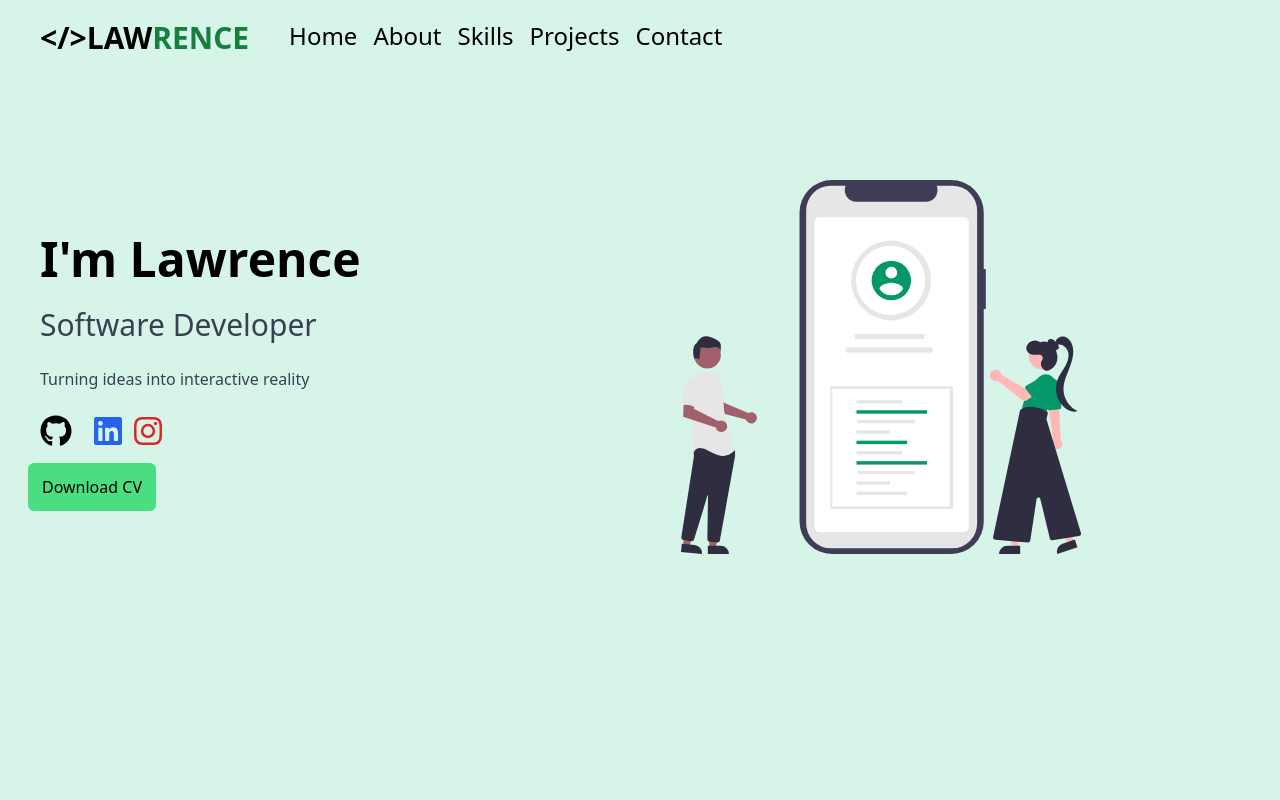
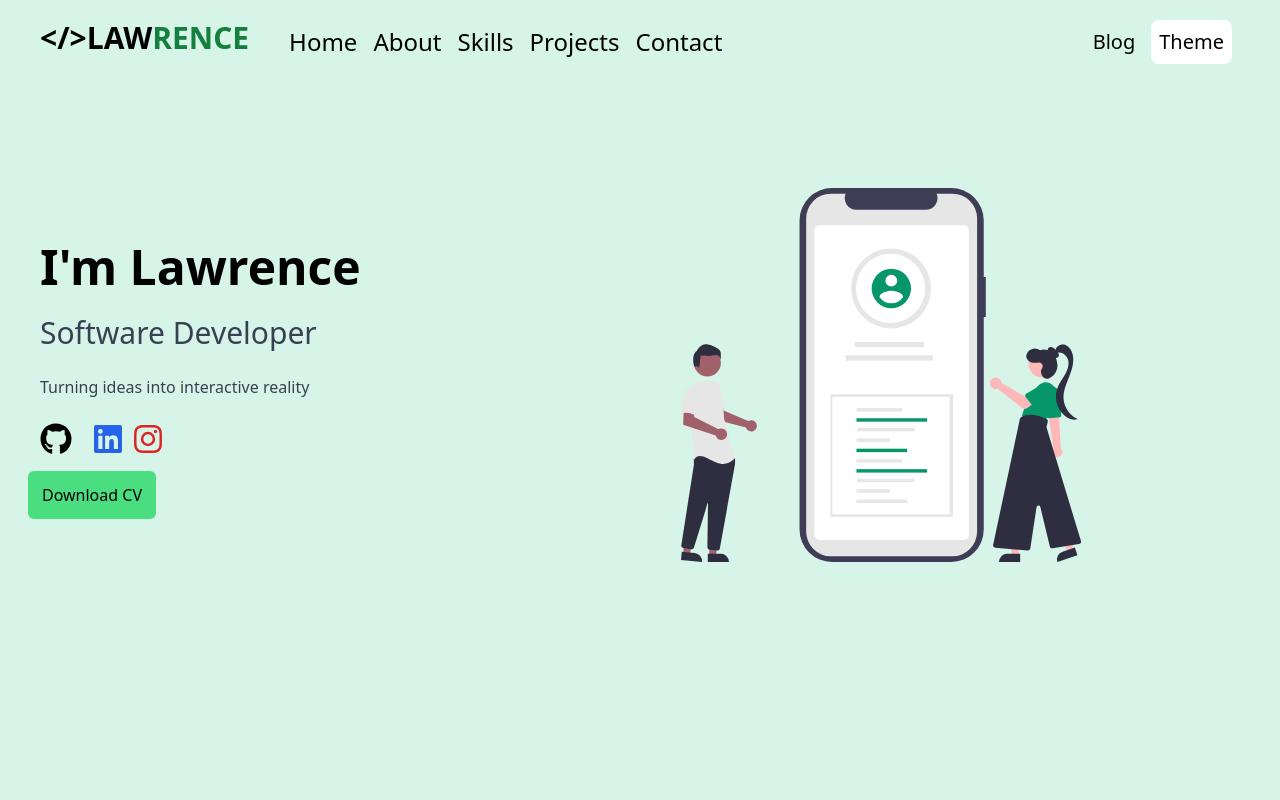
Before and after one commit to linscot10/my_portfolio, a React (Vite) app: page / in a window 1280 px wide. Shown: the top 800 px of the page. Built offline with nearby package versions, Linux system fonts and the light colour scheme.

Commit message:
portfolio project

```diff
--- a/src/components/Navbar.jsx
+++ b/src/components/Navbar.jsx
@@ -2,17 +2,27 @@ import React from 'react'
 
 const Navbar = () => {
   return (
-    <div className='mx-10 pt-5'>
-        <nav className='flex flex-row gap-10  justify-start'>
+    <div className=' flex  gap-7 mx-10 pt-5 '>
+        <nav className='flex flex-row gap-10  justify-start '>
             <div className='md:text-3xl  font-bold' >{"</>"}LAW<span className='text-green-700'>RENCE</span></div>
-            <ul className='flex flex-row gap-4 md:text-2xl '>
-            <li><a href='#Home'>Home</a></li>
-            <li><a href='#About'>About</a></li>
-            <li><a href='#Skills'>Skills</a></li>
-            <li><a href='#Projects'>Projects</a></li>
-            <li><a href='#Contact'>Contact</a></li>
+            <ul className='flex flex-row gap-4 md:text-2xl  '>
+            <li className='flex items-center'><a href='#Home'>Home</a></li>
+            <li className='flex items-center'><a href='#About'>About</a></li>
+            <li className='flex items-center'><a href='#Skills'>Skills</a></li>
+            <li className='flex items-center'><a href='#Projects'>Projects</a></li>
+            <li className='flex items-center'><a href='#Contact'>Contact</a></li>
             </ul>
+
+
+
+
+
         </nav>
+
+        <ul className='flex flex-row gap-4 md:text-xl  ml-auto'>
+                 <li  className='flex items-center'><a href='#Home'>Blog</a></li>
+            <button className='flex items-center rounded-lg bg-white p-2 mr-2'>Theme</button>
+              </ul>
     </div>
   )
 }
--- a/src/pages/Contact.jsx
+++ b/src/pages/Contact.jsx
@@ -1,8 +1,23 @@
-import React from 'react'
+import React, { useState } from 'react'
 import {FontAwesomeIcon} from '@fortawesome/react-fontawesome'
 import {faPaperPlane} from  '@fortawesome/free-solid-svg-icons'
 import { faGithub,faLinkedin,faInstagram } from '@fortawesome/free-brands-svg-icons'
 const Contact = () => {
+  const [formData, setFormData]= useState({
+    name:"",
+    email:"",
+    subject:"",
+    message:""
+  })
+  const handleChange=(e)=>{
+    setFormData({
+      ...formData,[e.target.name]:e.target.value
+    })
+  }
+
+  const handleSubmit=(e)=>{
+    e.preventDefault()
+  }
   return (
     <div id='Contact' className=' mr-6 flex flex-col justify-center gap-5 items-center py-5  mt-5'>
     <h1 className='text-3xl p-5'>Contact Me</h1>
@@ -15,28 +30,28 @@ const Contact = () => {
     <p className=' text-gray-500 pb-2'>I’m always open to meaningful conversations.</p>
     <div className='flex flex-col'>
     <a href='http://github.com/linscot10' className='group p-4 mt-3 hover:shadow-lg bg-gray-100 hover:border-[1px] hover:border-gray-600 border-[1px] border-gray-200 rounded-lg' ><div className='flex flex-row  gap-4'> <div className='bg-white w-16 rounded-md shadow-lg text-2xl flex justify-center items-center h-12 '><FontAwesomeIcon className='text-black group-hover:w-8 group-hover:h-12' icon={faGithub}   /></div><div><h2 className='text-xl'>GitHub</h2><p>github.com/linscot10</p></div></div></a>
-    <a href='www.linkedin.com/in/lawrence-scott-osuru' className='group p-4 mt-4 hover:shadow-lg  bg-gray-100 hover:border-[1px] hover:border-gray-600 border-[1px] border-gray-200 rounded-lg'><div className='flex flex-row  gap-4'><div  className='bg-white w-16 rounded-md shadow-lg text-2xl flex justify-center items-center h-12 '><FontAwesomeIcon className='text-blue-600 group-hover:w-6 group-hover:h-12' icon={faLinkedin}   /></div><div><h2 className='text-xl'>LinkedIn</h2><p>github.com/linscot10</p></div></div></a>
+    <a href='http://www.linkedin.com/in/lawrence-scott-osuru' className='group p-4 mt-4 hover:shadow-lg  bg-gray-100 hover:border-[1px] hover:border-gray-600 border-[1px] border-gray-200 rounded-lg'><div className='flex flex-row  gap-4'><div  className='bg-white w-16 rounded-md shadow-lg text-2xl flex justify-center items-center h-12 '><FontAwesomeIcon className='text-blue-600 group-hover:w-6 group-hover:h-12' icon={faLinkedin}   /></div><div><h2 className='text-xl'>LinkedIn</h2><p>linkedin.com/in/lawrence-scott-osuru/</p></div></div></a>
     <a href='#' className='group p-4 mt-4 hover:shadow-lg bg-gray-100 hover:border-[1px] hover:border-gray-600 border-[1px] border-gray-200 rounded-lg'><div className='flex flex-row  gap-4'><div  className='bg-white w-16 rounded-md shadow-lg text-2xl flex justify-center items-center h-12 '><FontAwesomeIcon className='text-red-600 group-hover:w-6 group-hover:h-12' icon={faInstagram} /></div> <div><h2 className='text-xl'>Instagram</h2><p>github.com/linscot10</p></div></div></a>
     </div>
     </div>
     <div className=' shadow-lg bg-gray-100 rounded-lg flex justify-center items-center  p-7 m-3 w-1/2'>
-    <form>
+    <form onSubmit={handleSubmit}>
     <div className='flex gap-4 '>
     <label className='flex flex-col '>Name
-    <input type='text' placeholder='Your name' className='rounded-lg p-2 border-[2px] focus:outline-none  focus:border-gray-400 border-gray-100 '/>
+    <input name='name' onChange={handleChange} value={formData.name} required  type='text' placeholder='Your name' className='rounded-lg p-2 border-[2px] focus:outline-none  focus:border-gray-400 border-gray-100 '/>
     </label>
     <label className='flex flex-col'>Email
-    <input type='email' placeholder='you@example.com' className='rounded-lg p-2  border-[2px]  focus:outline-none focus:border-gray-400 border-gray-100 '/>
+    <input name='email' onChange={handleChange} value={formData.email} required type='email' placeholder='you@example.com' className='rounded-lg p-2  border-[2px]  focus:outline-none focus:border-gray-400 border-gray-100 '/>
     </label>
     </div>
 <div className='flex flex-col mt-7'>
 
     <label className='mt-7'>Subject</label>
-    <input type='text' placeholder="What's this about" className='rounded-lg p-2  border-[2px]  focus:outline-none focus:border-gray-400 border-gray-100 '/>
+    <input name='subject' onChange={handleChange} value={formData.subject} required type='text' placeholder="What's this about" className='rounded-lg p-2  border-[2px]  focus:outline-none focus:border-gray-400 border-gray-100 '/>
     <label  className='mt-7'>Message</label>
-    <textarea placeholder='Tell me more...' width='300' height='300' className='rounded-lg p-2 border-[2px]  focus:outline-none focus:border-gray-400 border-gray-100 '></textarea>
+    <textarea name='message' onChange={handleChange} value={formData.message} required placeholder='Tell me more...' width='300' height='300' className='rounded-lg p-2 border-[2px]  focus:outline-none focus:border-gray-400 border-gray-100 '></textarea>
 </div>
-<button className='mt-7 bg-mint-200 py-4 px-3 hover:bg-mint-300 rounded-lg text-white '><FontAwesomeIcon icon={faPaperPlane} className='text-gray-400 mr-2 ' />Send Message</button>
+<button type='Submit' className='mt-7 bg-mint-200 py-4 px-3 hover:bg-mint-300 rounded-lg text-white '><FontAwesomeIcon icon={faPaperPlane} className='text-gray-400 mr-2 ' />Send Message</button>
     </form>
     </div>
     </div>
--- a/src/pages/Projects.jsx
+++ b/src/pages/Projects.jsx
@@ -33,7 +33,7 @@ const Projects = () => {
   return (
     <div className="flex justify-center flex-col  items-center m-7 p-4 h-screen ">
         <h1 className=" text-4xl p-3 ">Projects</h1>
-      <div className="flex justify-center items-center p-5 ">
+      <div className="flex gap-4 justify-center items-center p-5 ">
         {/* <div className="flex   bg-gray-300  flex-col p-3 py-2 m-2 rounded-lg hover:border-gray-400 hover:border-[2px] shadow-lg h-[460px]  w-[300px]">
           <div className=" w-3/4 rounded-lg"><img src={Portfolio} alt="images" className=" rounded-lg" /></div>
           <p className=' text-gray-400'><strong className='text-black'>Period:</strong> <span>April 2026-May2026</span></p>
```
Also changed, not shown: 1 other file (tests, documents, lock files or other folders).
